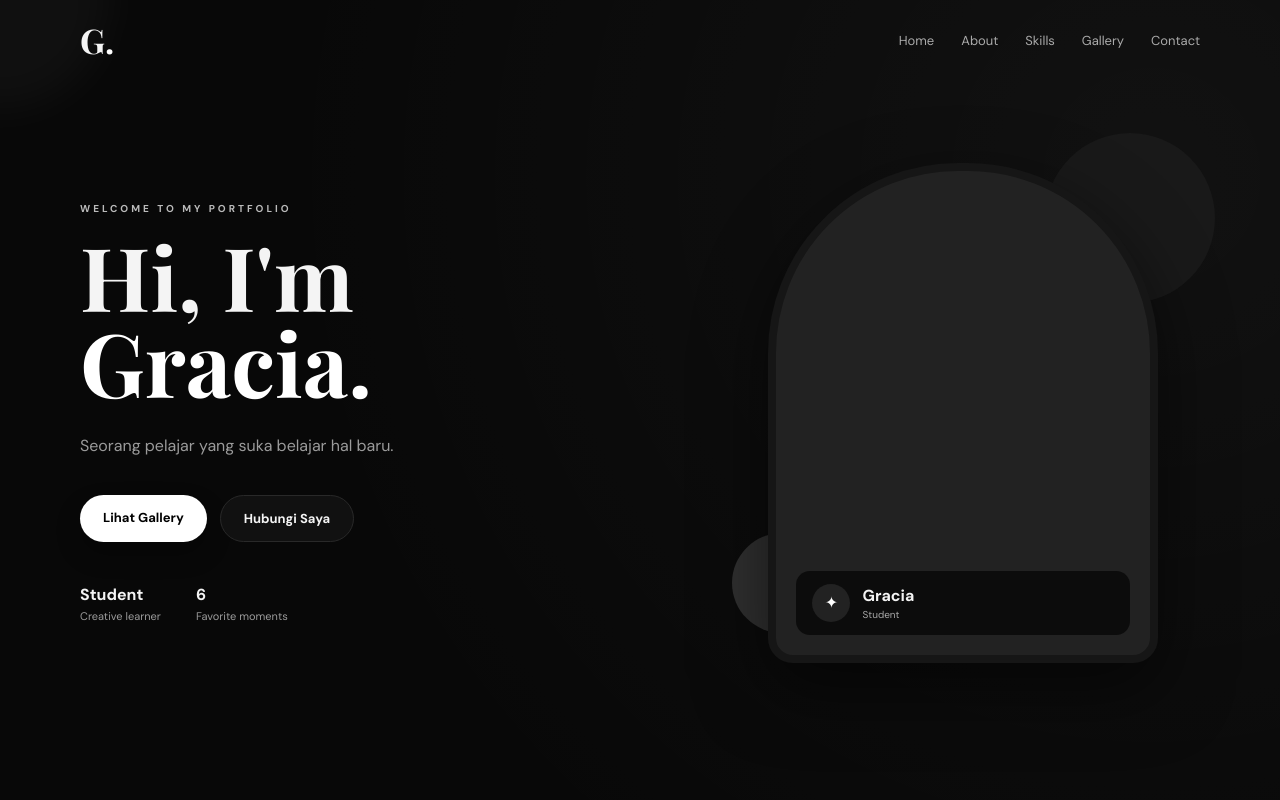
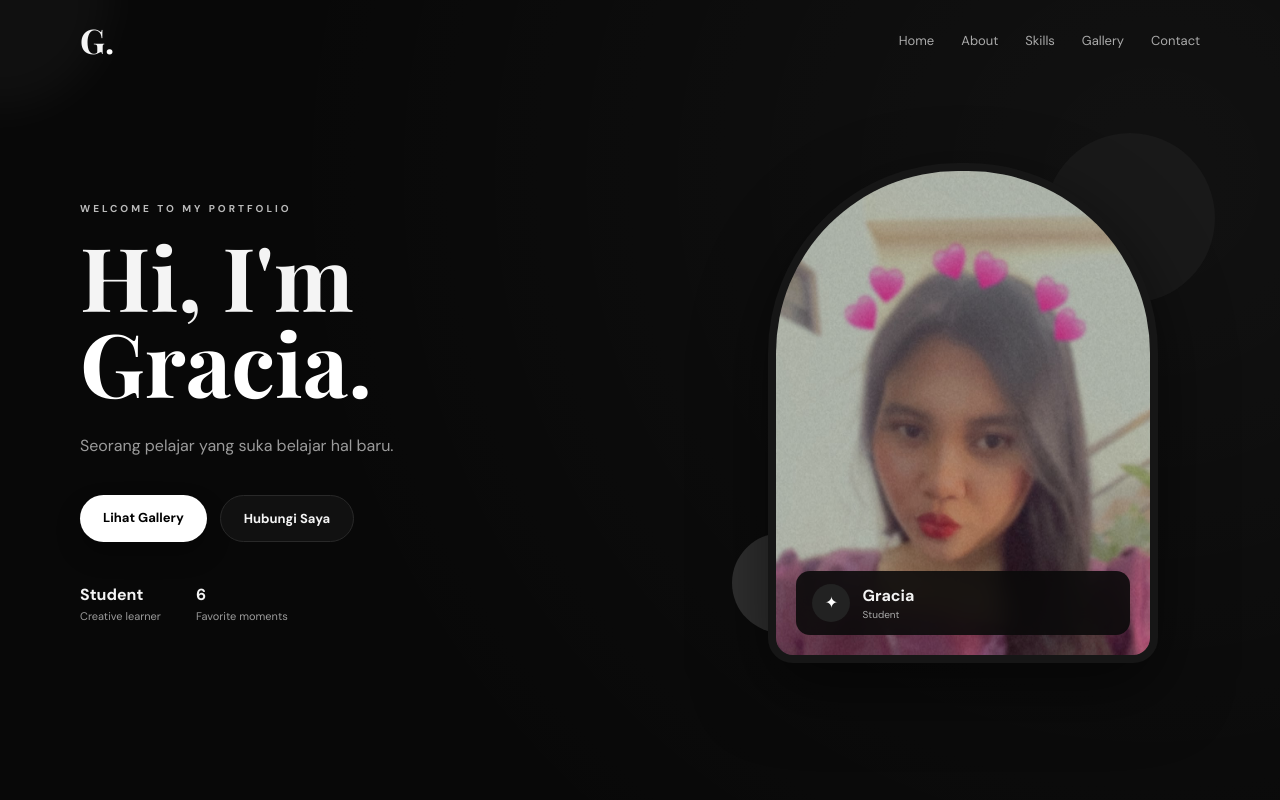
Before and after one commit to graciakahumbau-cmd/Gracia_Kahumbau_Xll-06_Portofolio, a plain HTML site: page index.html in a window 1280 px wide. Shown: the top 800 px of the page. Drawn offline with nearby package versions, Linux system fonts and the light colour scheme.

Commit message:
Update index.html

```diff
--- a/index.html
+++ b/index.html
@@ -36,7 +36,7 @@
   <div class="hero-photo-wrap">
     <div class="shape shape-one"></div><div class="shape shape-two"></div>
     <div class="photo-card">
-      <img src="images/foto1.jpg" alt="Foto Gracia">
+      <img src="gallery/foto1.jpg" alt="Foto Gracia">
       <div class="photo-label"><span>✦</span><div><b>Gracia</b><small>Student</small></div></div>
     </div>
   </div>
```
